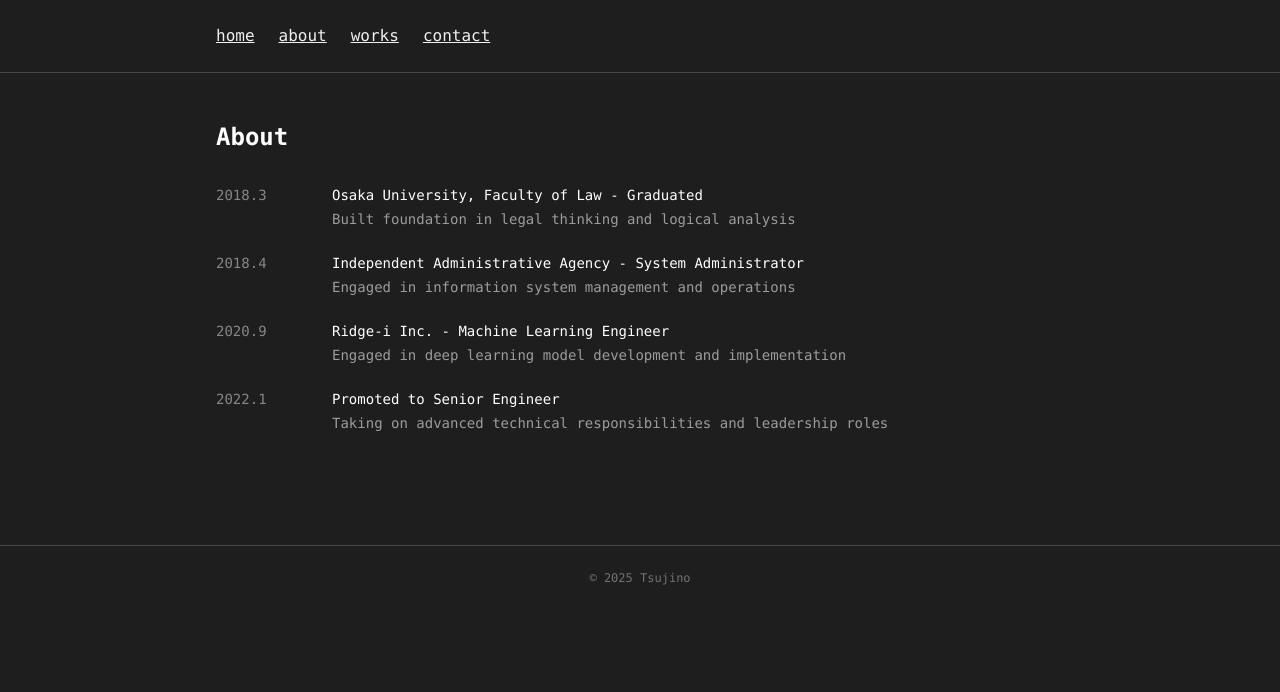
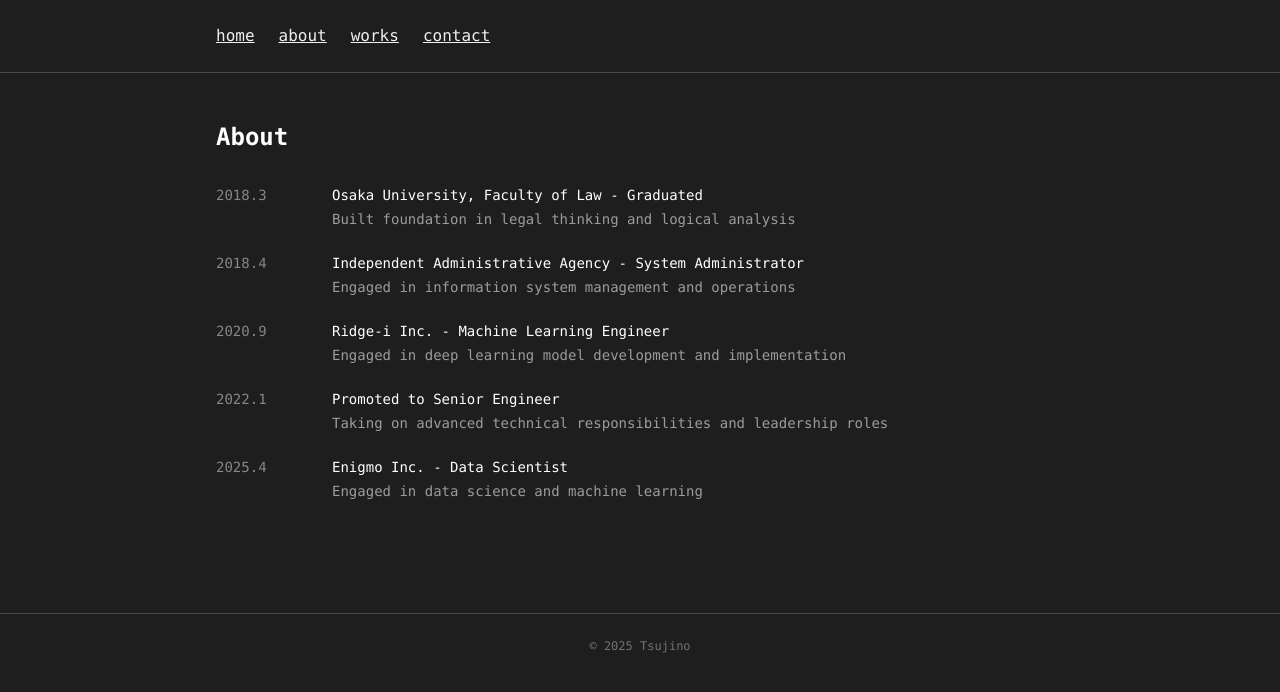
Before and after one commit to ttsujino/ttsujino.github.io, a Next.js app in the folder portfolio/: page /about in a window 1280 px wide. Shown: the top 692 px of the page. Built offline with nearby package versions, Linux system fonts and the light colour scheme.

Commit message:
経歴追加

```diff
--- a/portfolio/src/app/about/page.tsx
+++ b/portfolio/src/app/about/page.tsx
@@ -21,7 +21,12 @@ const timelineData = [
     date: "2022.1",
     title: "Promoted to Senior Engineer",
     description: "Taking on advanced technical responsibilities and leadership roles"
-  }
+  },
+  {
+    date: "2025.4",
+    title: "Enigmo Inc. - Data Scientist",
+    description: "Engaged in data science and machine learning"
+  },
 ];
 
 export default function AboutPage() {
```
